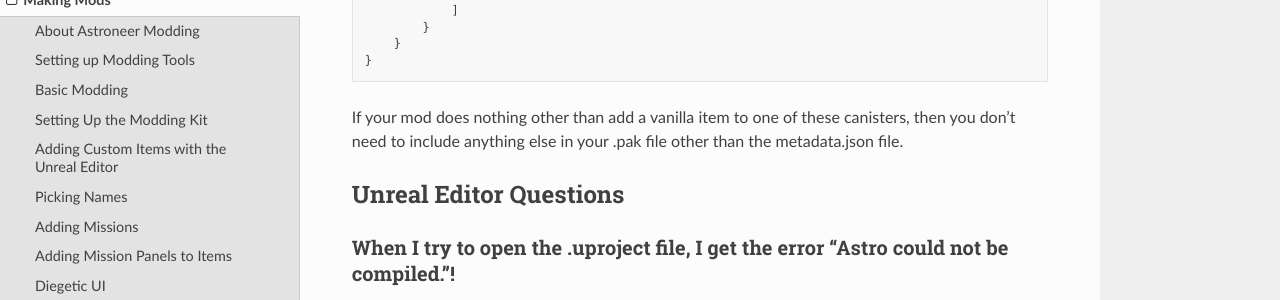
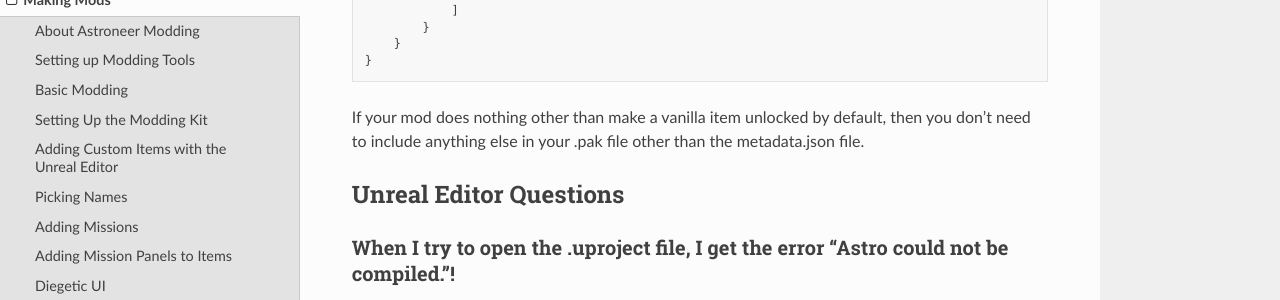
Before and after one commit to AstroTechies/astroneermodding, a Sphinx documentation site: the page built from docs/guides/faq.rst, in a window 1280 px wide and 900 px high, scrolled down 17547 px. Shown: the part 150-450 px from the top of the window. Built offline with Sphinx 7.4.7 and the Read the Docs theme 3.1.0, drawn with Linux system fonts in a browser that asks for light colours.

Commit message:
fix typo in default unlocked faq question

```diff
--- a/docs/guides/faq.rst
+++ b/docs/guides/faq.rst
@@ -447,7 +447,7 @@
       }
   }
 
-If your mod does nothing other than add a vanilla item to one of these canisters, then you don't need to include anything else in your .pak file other than the metadata.json file.
+If your mod does nothing other than make a vanilla item unlocked by default, then you don't need to include anything else in your .pak file other than the metadata.json file.
 
 Unreal Editor Questions
 --------------------------
```
